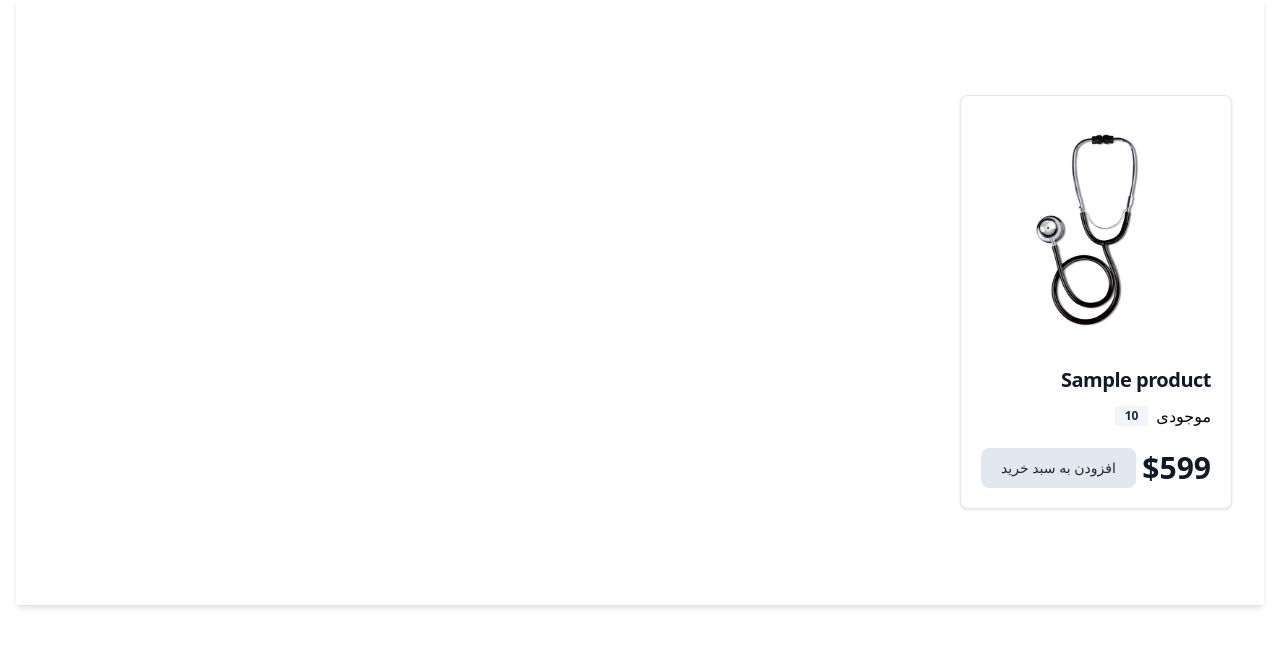
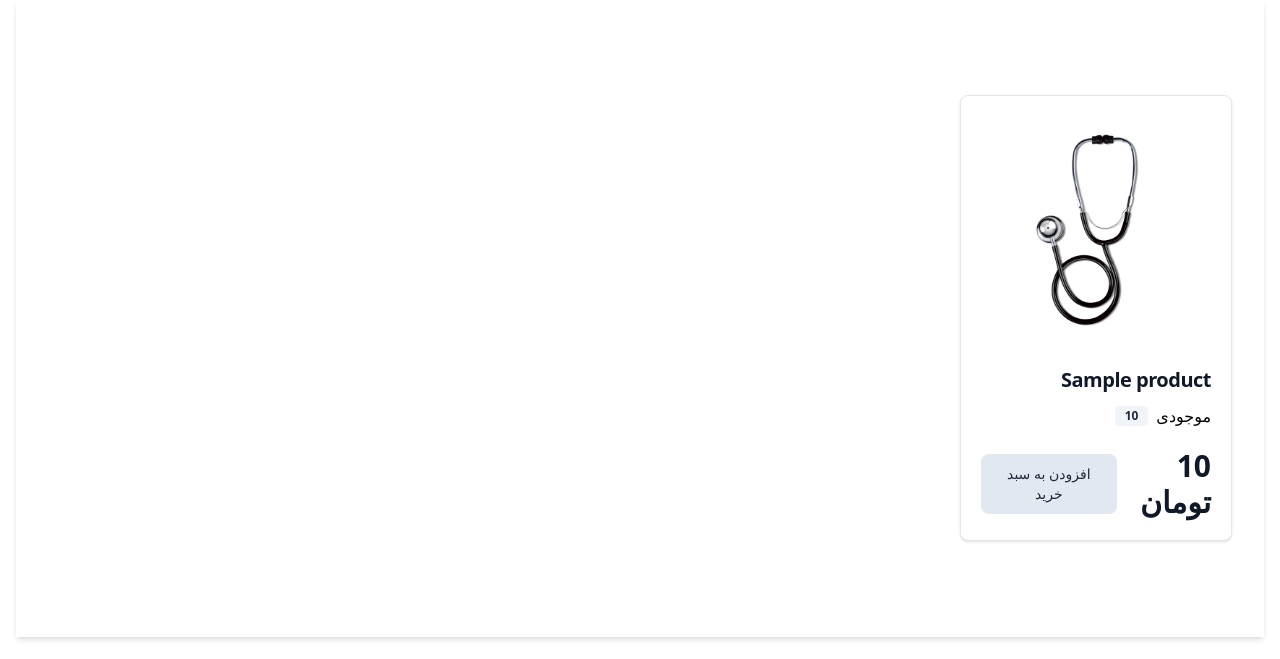
Before and after one commit to f4r6d/NoBaan, a PHP site: the page made by views/product_list.php in a window 1280 px wide. Shown: the part 141-800 px from the top of the page. Run offline with PHP 8.4, Linux system fonts and the light colour scheme; the template is opened without the code that fills it: most values are stand-ins (such as "Sample title", 1, 10 or a date in 2020); style sheets or scripts are compiled from the project's sources; some libraries are stand-ins or nearby versions.

Commit message:
fix price in list view

```diff
--- a/views/product_list.php
+++ b/views/product_list.php
@@ -112,7 +112,7 @@
                     <span class="bg-slate-100 text-slate-800 text-xs font-semibold mr-2 px-2.5 py-0.5 rounded dark:bg-slate-200  dark:text-slate-800 ml-3"><?= $product['stock'] ?></span>
                   </div>
                   <div class="flex items-center justify-between">
-                    <span class="text-3xl font-bold text-gray-900 dark:text-white">$599</span>
+                    <span class="text-3xl font-bold text-gray-900 dark:text-white"><?= $product['price'] ?> تومان</span>
                     <a href="?action=add&amp;item=<?= $product['id'] ?>&amp;sort_key=<?= $sort_key ?>" class="text-slate-800 bg-slate-200 hover:bg-slate-300 focus:ring-4 focus:outline-none focus:ring-slate-300 font-medium rounded-lg text-sm px-5 py-2.5 text-center dark:bg-slate-600 dark:hover:bg-slate-700 dark:ring-slate-800">افزودن به سبد خرید</a>
                   </div>
                 </div>
```
